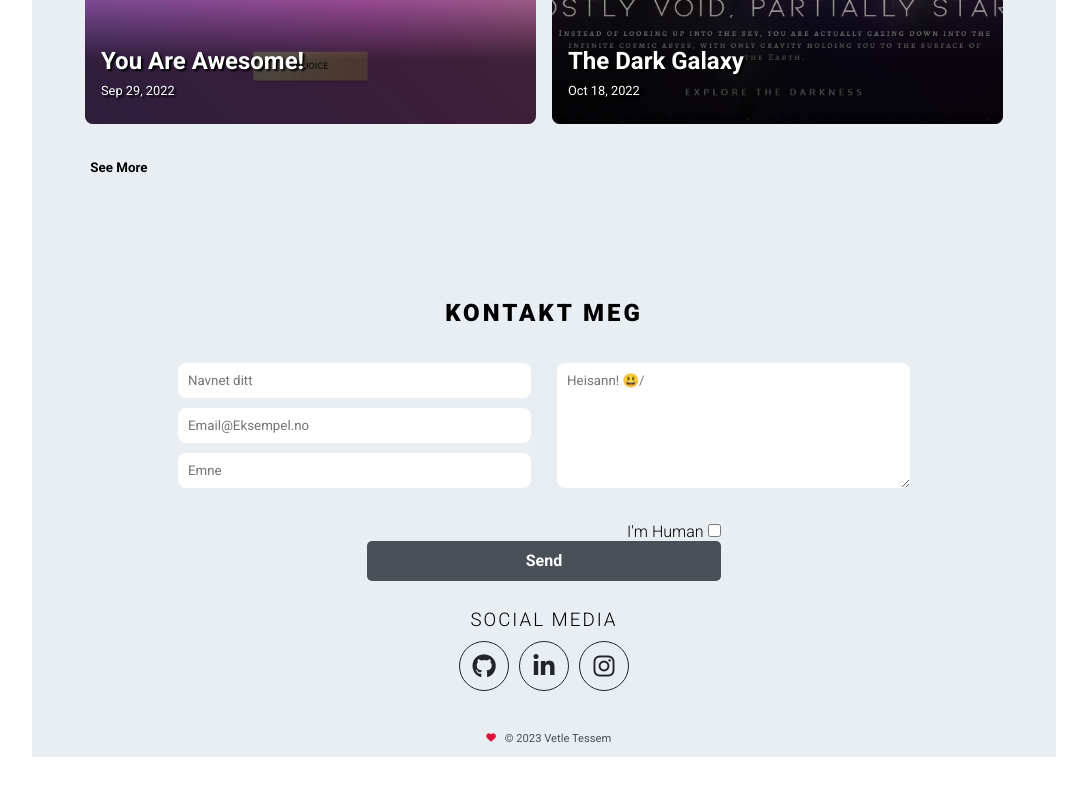
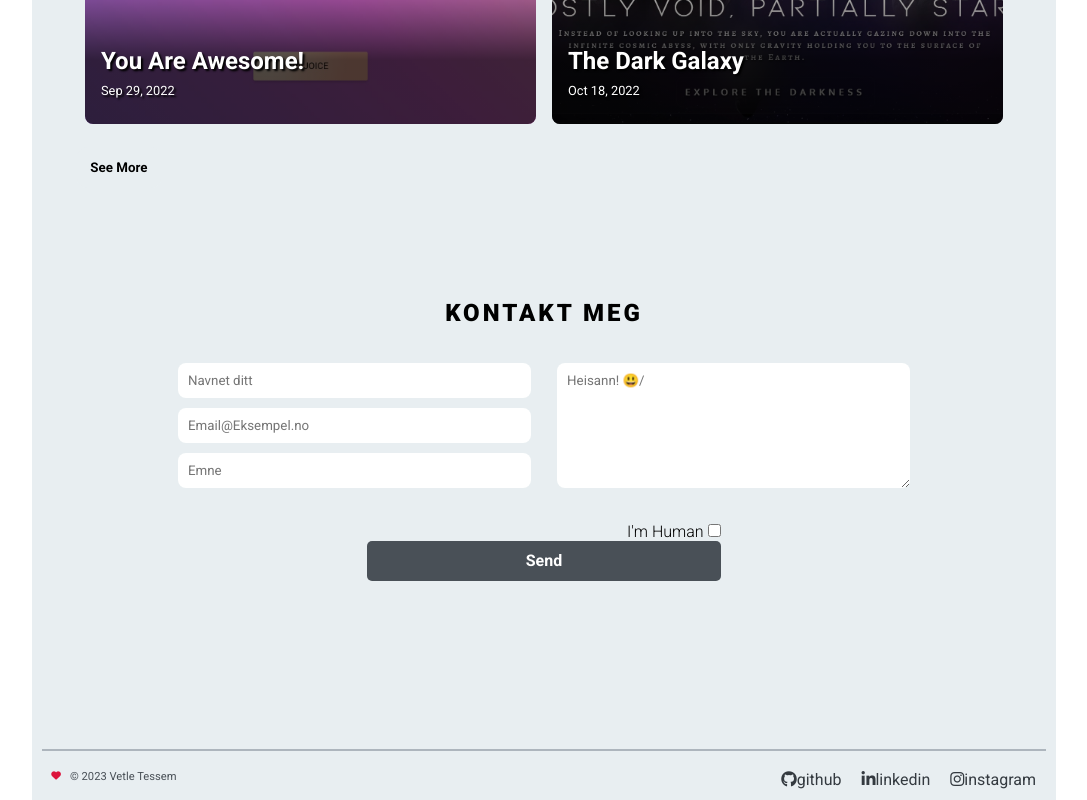
Before and after one commit to H3X-C0DE/Hex-Portfolio, a React (Create React App) app: page / in a window 1280 px wide. Shown: the part 3208-4008 px from the top of the page, without its empty margins (96-1183 px from the left). Before the commit the page ends 3968 px from the top, so only its background shows below. Built offline with nearby package versions, Linux system fonts and the light colour scheme.

Commit message:
updated Footer

```diff
--- a/src/Components/Footer.jsx
+++ b/src/Components/Footer.jsx
@@ -6,9 +6,7 @@ export default function Footer() {
   return (
     <section id="Footer">
       <div className="footer-container">
-        <Social />
         <div className="page-end">
-          <div>
           <a href="https://github.com/H3X-C0DE/Hex-Portfolio">
             <div className="tooltip">
               <i className="fa-solid fa-heart fa-beat"></i>
@@ -16,7 +14,41 @@ export default function Footer() {
             </div>
             <p> © 2023 Vetle Tessem</p>
           </a>
-          </div>
+          <ul>
+            <li>
+              <a
+                target="_blank"
+                rel="noreferrer"
+                href="https://github.com/H3X-C0DE"
+              >
+                <i className="fa fa-lg fa-github">
+                  <span className="link-text">github</span>
+                </i>
+              </a>
+            </li>
+            <li>
+              <a
+                target="_blank"
+                rel="noreferrer"
+                href="https://www.linkedin.com/in/vetle-tessem/"
+              >
+                <i className="fa fa-lg fa-linkedin">
+                  <span className="link-text">linkedin</span>
+                </i>
+              </a>
+            </li>
+            <li>
+              <a
+                target="_blank"
+                rel="noreferrer"
+                href="https://www.instagram.com/iihexyii/"
+              >
+                <i className="fa fa-lg fa-instagram">
+                  <span className="link-text">instagram</span>
+                </i>
+              </a>
+            </li>
+          </ul>
         </div>
       </div>
     </section>
--- a/src/Styles/footer.css
+++ b/src/Styles/footer.css
@@ -1,13 +1,25 @@
-.footer-container {
-  /* CSS */
+footer {
+  display: flex;
+  /* flex-direction: column; */
+  justify-content: center;
+  padding: 10px;
 }
 
+footer span {
+  font-weight: 300;
+  font-size: 0.8em;
+}
+.footer-container {
+  padding-top: 20vh;
+}
 .page-end {
   display: flex;
-  justify-content: center;
-  flex-direction: column;
+  justify-content: space-between;
+  flex-direction: row;
   background-color: var(--body-bg);
-  /* padding: 0.6em; */
+  border-top: 2px solid var(--gray-500);
+  padding: 0.5em 0 0;
+  margin: 0 10px;
 }
 .page-end a {
   display: flex;
@@ -52,14 +64,11 @@
 .tooltip {
   position: relative;
   width: fit-content;
-  /* display: inline-block; */
-  /* border-bottom: 1px dotted black; */
 }
 
 .tooltip .tooltiptext {
   visibility: hidden;
   width: 120px;
-  /* background-color: #555; */
   color: rgb(0, 0, 0);
   text-align: center;
   border-radius: 6px;
@@ -67,7 +76,6 @@
   position: absolute;
   z-index: 1;
   bottom: 75%;
-  /* left: 50%; */
   margin-left: -75px;
   opacity: 0;
   transition: opacity 0.3s;
@@ -81,11 +89,20 @@
   left: 50%;
   margin-left: -5px;
   border-width: 5px;
-  /* border-style: solid; */
-  /* border-color: #555 transparent transparent transparent; */
 }
 
 .tooltip:hover .tooltiptext {
   visibility: visible;
   opacity: 1;
 }
+
+.page-end ul {
+  display: flex;
+  flex-direction: row;
+  list-style: none;
+}
+.page-end ul li i {
+  font-size: 1em;
+  color: var(--gray-800);
+  padding: 0.3rem auto;
+}
```
Lines whose indentation alone changed are shown as unchanged.
